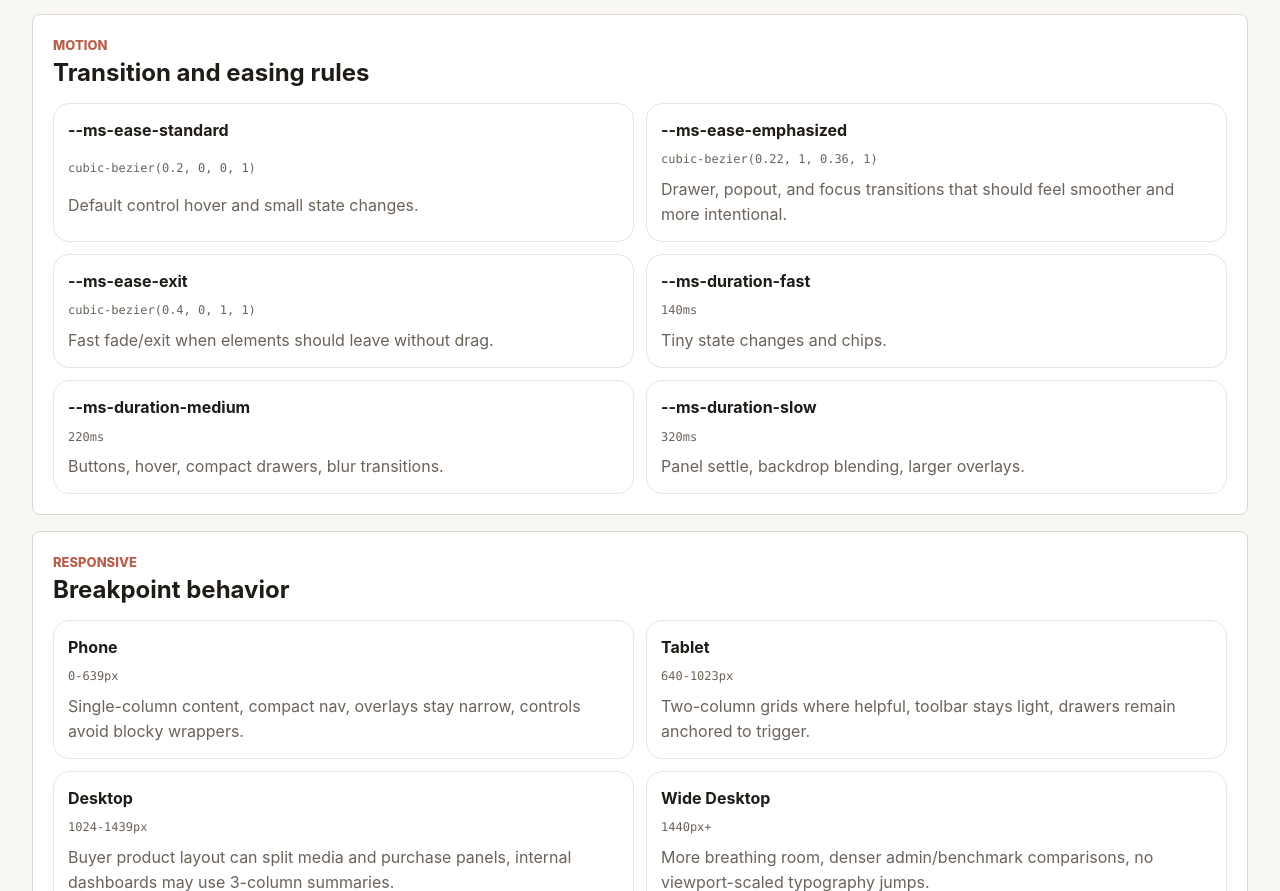
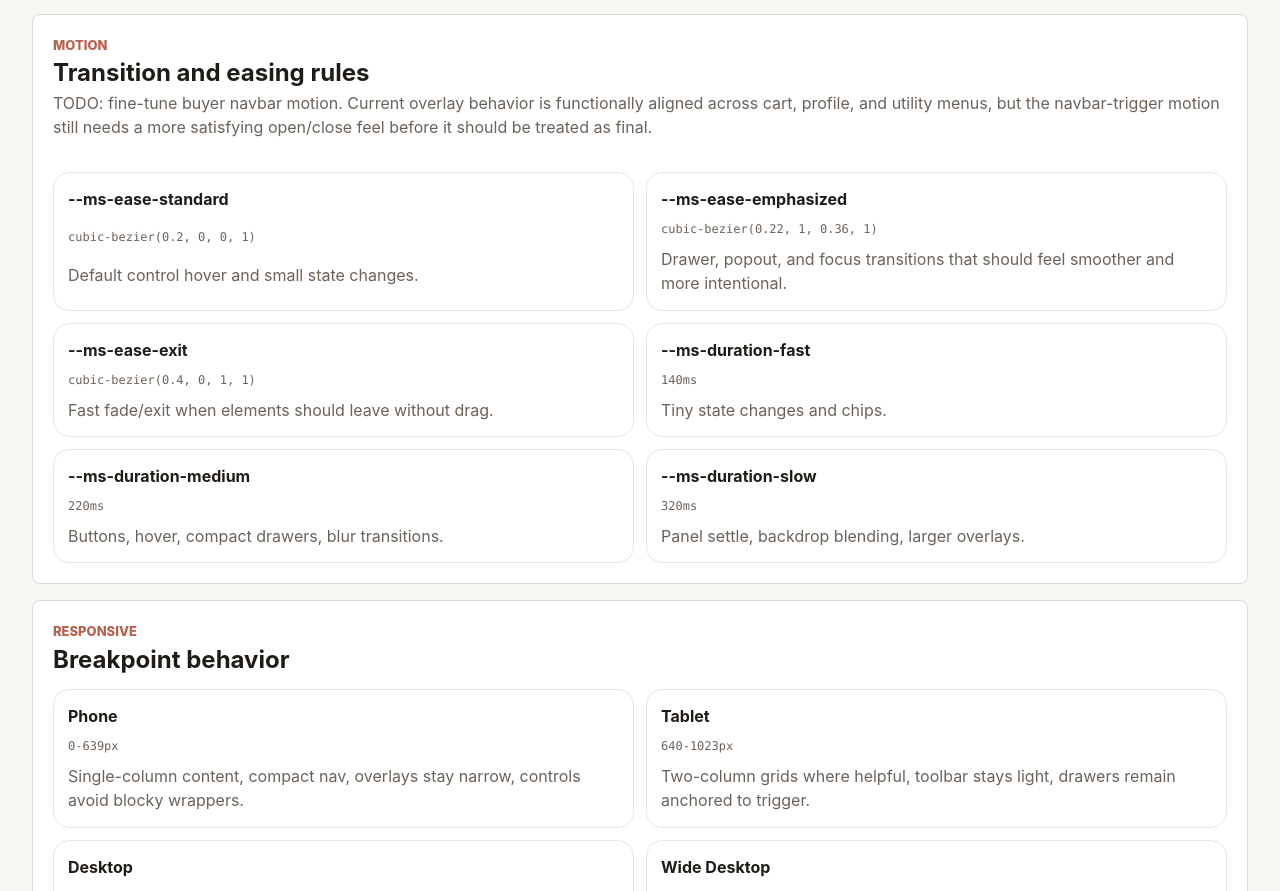
Before and after one commit to unknowntpo/minishop, a Next.js app: page /internal/design-system in a window 1280 px wide. Shown: the part 2692-3583 px from the top of the page. Built offline with nearby package versions, Linux system fonts and the light colour scheme.

Commit message:
Add navbar motion follow-up note

```diff
--- a/app/internal/design-system/page.tsx
+++ b/app/internal/design-system/page.tsx
@@ -376,6 +376,11 @@ export default function InternalDesignSystemPage() {
           <div className="design-system-heading">
             <p className="eyebrow">Motion</p>
             <h2 id="motion-title">Transition and easing rules</h2>
+            <p className="muted">
+              TODO: fine-tune buyer navbar motion. Current overlay behavior is functionally aligned
+              across cart, profile, and utility menus, but the navbar-trigger motion still needs a
+              more satisfying open/close feel before it should be treated as final.
+            </p>
           </div>
           <div className="design-shape-grid">
             {motionTokens.map((item) => (
```
